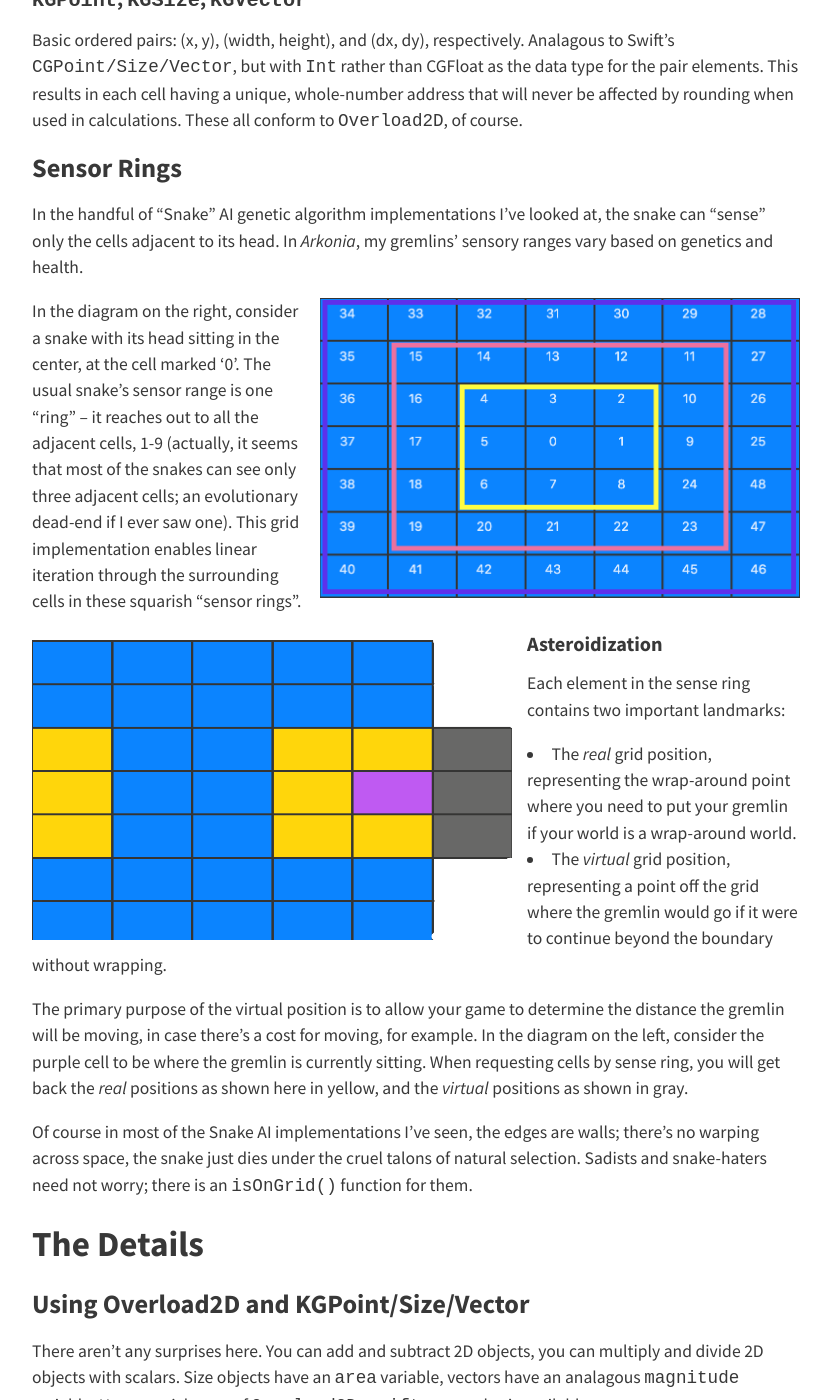
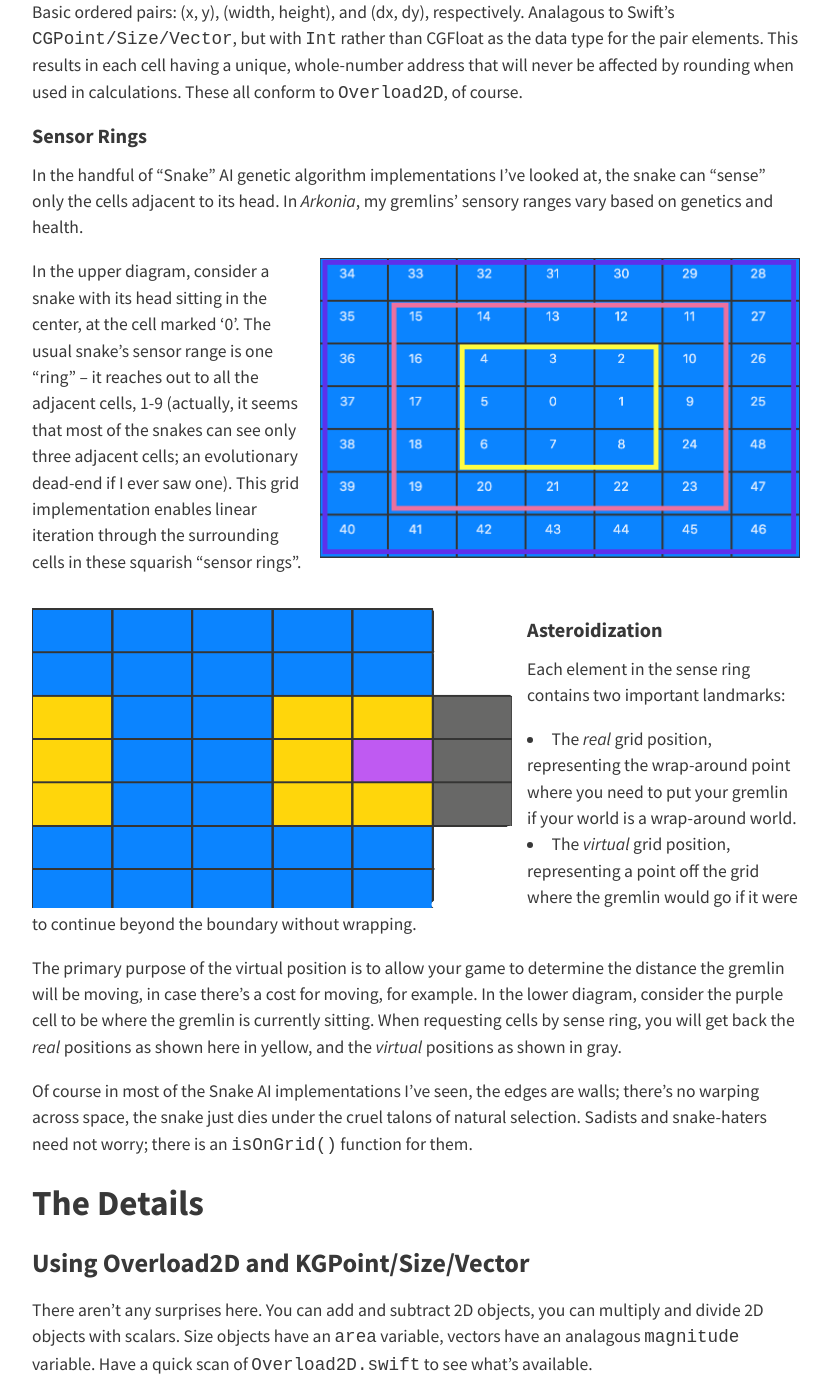
Before and after one commit to SaganRitual/saganritual.github.io, a Jekyll site: the page built from _posts/2020-09-11-grid.md, in a window 1280 px wide and 1400 px high, scrolled down 672 px. Shown: the whole window, without its empty margins (224-1055 px from the left). Built offline with Jekyll 4.4.1, drawn with Linux system fonts in a browser that asks for light colours; nearby versions of some CDN libraries.

Commit message:
Fiddling with Grid post

```diff
--- a/_posts/2020-09-11-grid.md
+++ b/_posts/2020-09-11-grid.md
@@ -2,30 +2,31 @@
 layout: post
 title: Grid Your Lines
 ---
-## A Basic Grid Object
+### A Basic Grid Object
 What's the point of formalizing something so basic? Judicious laziness, as always. Anything that makes for less typing and/or less thinking is a bonus in my world. Here's a grid and some accessories that help on both fronts.
 
-### The Overload2D protocol
+#### The Overload2D protocol
 `Overload2D` is a set of arithmetic operations on ordered pairs, for example, `CGPoint`. With `Overload2D` you can add and subtract a `CGPoint` to another (or `CGSize` or `CGVector`, or indeed, any ordered pair that conforms to the `Overload2D` protocol). You can multiply and divide by scalars or by ordered pairs. There are various utility functions and variables available, such as `hypoteneuse` and `area` for size-like pairs, and (r, θ) representation for vector- and point-like pairs.
 
 #### `KGPoint`, `KGSize`, `KGVector`
 Basic ordered pairs: (x, y), (width, height), and (dx, dy), respectively. Analagous to Swift's `CGPoint/Size/Vector`, but with `Int` rather than CGFloat as the data type for the pair elements. This results in each cell having a unique, whole-number address that will never be affected by rounding when used in calculations. These all conform to `Overload2D`, of course.
 
-### Sensor Rings
+#### Sensor Rings
 In the handful of "Snake" AI genetic algorithm implementations I've looked at, the snake can "sense" only the cells adjacent to its head. In _Arkonia_, my gremlins' sensory ranges vary based on genetics and health.
 
 <img src="/assets/img/grid.png" width="480px" height="300px" style="float: right; margin-left: 15px"/>
-In the diagram on the right, consider a snake with its head sitting in the center, at the cell marked '0'. The usual snake's sensor range is one "ring" -- it reaches out to all the adjacent cells, 1-9 (actually, it seems that most of the snakes can see only three adjacent cells; an evolutionary dead-end if I ever saw one). This grid implementation enables linear iteration through the surrounding cells in these squarish "sensor rings".
-<img src="/assets/img/asteroiding.png" width="480px" height="300px" style="float: left; margin-right: 15px; margin-top: 25px"/>
+In the upper diagram, consider a snake with its head sitting in the center, at the cell marked '0'. The usual snake's sensor range is one "ring" -- it reaches out to all the adjacent cells, 1-9 (actually, it seems that most of the snakes can see only three adjacent cells; an evolutionary dead-end if I ever saw one). This grid implementation enables linear iteration through the surrounding cells in these squarish "sensor rings".
 
-#### Asteroidization
+<img src="/assets/img/asteroiding.png" width="480px" height="300px" style="float: left; margin-right: 15px; margin-top: 15px"/>
+
+<H4 style="clear: right; padding-top: 25px">Asteroidization</H4>
 
 Each element in the sense ring contains two important landmarks:
 
 * The _real_ grid position, representing the wrap-around point where you need to put your gremlin if your world is a wrap-around world.
 * The _virtual_ grid position, representing a point off the grid where the gremlin would go if it were to continue beyond the boundary without wrapping.
 
-The primary purpose of the virtual position is to allow your game to determine the distance the gremlin will be moving, in case there's a cost for moving, for example. In the diagram on the left, consider the purple cell to be where the gremlin is currently sitting. When requesting cells by sense ring, you will get back the _real_ positions as shown here in yellow, and the _virtual_ positions as shown in gray.
+The primary purpose of the virtual position is to allow your game to determine the distance the gremlin will be moving, in case there's a cost for moving, for example. In the lower diagram, consider the purple cell to be where the gremlin is currently sitting. When requesting cells by sense ring, you will get back the _real_ positions as shown here in yellow, and the _virtual_ positions as shown in gray.
 
 Of course in most of the Snake AI implementations I've seen, the edges are walls; there's no warping across space, the snake just dies under the cruel talons of natural selection. Sadists and snake-haters need not worry; there is an `isOnGrid()` function for them.
 
```
